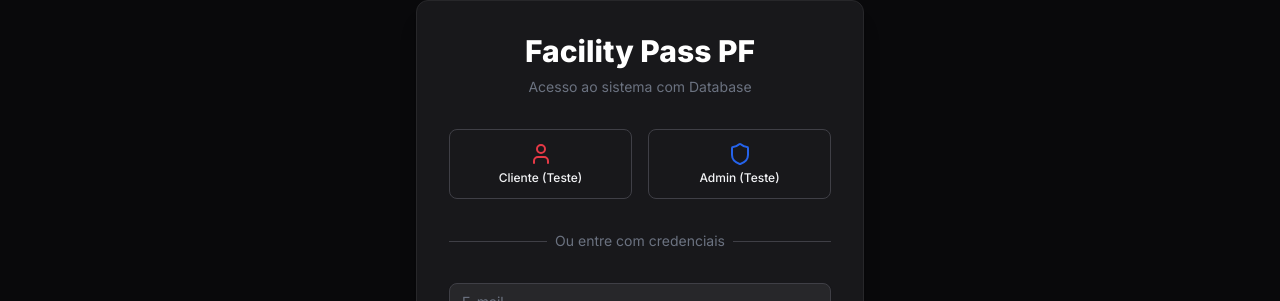
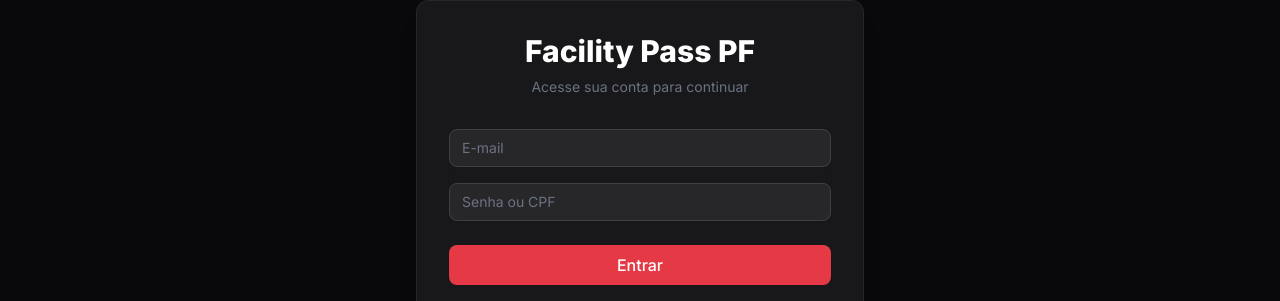
Before and after one commit to iagodeffreitas/Facilitypass, a React (Vite) app: page /#/login in a window 1280 px wide. Shown: the part 113-414 px from the top of the page. Built offline with nearby package versions, Linux system fonts and the light colour scheme; no server answers; the database is empty.

Commit message:
Update Login.tsx

```diff
--- a/pages/Login.tsx
+++ b/pages/Login.tsx
@@ -2,7 +2,6 @@ import React, { useState } from 'react';
 import { useNavigate, Link, useSearchParams } from 'react-router-dom';
 import { useAuth } from '../contexts/AuthContext';
 import { Button } from '../components/ui/Buttons';
-import { Shield, User as UserIcon } from 'lucide-react';
 
 export const Login: React.FC = () => {
   const navigate = useNavigate();
@@ -31,11 +30,6 @@ export const Login: React.FC = () => {
     try {
       const success = await login(email, password);
       if (success) {
-        // Check role locally or wait for state update.
-        // For simplicity, we redirect based on email or fetch logic inside login (but login returns bool)
-        // We'll rely on the fact that if login is true, context 'user' will be updated.
-        // However, state update might be slightly delayed.
-        // A simple check on email string for redirect (as per previous mock logic) works for immediate UX
         if (email === 'admin@facilitypass.com') {
            handlePostLoginRedirect('ADMIN');
         } else {
@@ -51,28 +45,13 @@ export const Login: React.FC = () => {
     }
   };
 
-  const handleQuickLogin = async (role: 'admin' | 'client') => {
-    setIsLoading(true);
-    let success = false;
-    if (role === 'admin') {
-      success = await login('admin@facilitypass.com', '123');
-    } else {
-      success = await login('joao@cliente.com', '123');
-    }
-    setIsLoading(false);
-
-    if (success) {
-      handlePostLoginRedirect(role === 'admin' ? 'ADMIN' : 'CLIENT');
-    }
-  };
-
   return (
     <div className="flex-grow flex items-center justify-center py-12 px-4 sm:px-6 lg:px-8">
       <div className="max-w-md w-full space-y-8 bg-white dark:bg-zinc-900 p-8 rounded-xl shadow-xl border border-gray-200 dark:border-zinc-800">
         <div className="text-center">
           <h2 className="text-3xl font-extrabold text-gray-900 dark:text-white">Facility Pass PF</h2>
           <p className="mt-2 text-sm text-gray-500">
-            Acesso ao sistema com Database
+            Acesse sua conta para continuar
           </p>
         </div>
 
@@ -81,37 +60,6 @@ export const Login: React.FC = () => {
             {error}
           </div>
         )}
-
-        {/* Quick Login Buttons (Test Mode) */}
-        <div className="grid grid-cols-2 gap-4 mb-6">
-          <button
-            type="button"
-            onClick={() => handleQuickLogin('client')}
-            className="flex flex-col items-center justify-center p-3 border border-gray-200 dark:border-zinc-700 rounded-lg hover:bg-gray-50 dark:hover:bg-zinc-800 transition-colors disabled:opacity-50"
-            disabled={isLoading}
-          >
-            <UserIcon className="w-6 h-6 mb-1 text-brand-red" />
-            <span className="text-xs font-medium">Cliente (Teste)</span>
-          </button>
-          <button
-            type="button"
-            onClick={() => handleQuickLogin('admin')}
-            className="flex flex-col items-center justify-center p-3 border border-gray-200 dark:border-zinc-700 rounded-lg hover:bg-gray-50 dark:hover:bg-zinc-800 transition-colors disabled:opacity-50"
-            disabled={isLoading}
-          >
-            <Shield className="w-6 h-6 mb-1 text-blue-600" />
-            <span className="text-xs font-medium">Admin (Teste)</span>
-          </button>
-        </div>
-
-        <div className="relative mb-6">
-            <div className="absolute inset-0 flex items-center">
-                <div className="w-full border-t border-gray-300 dark:border-zinc-700"></div>
-            </div>
-            <div className="relative flex justify-center text-sm">
-                <span className="px-2 bg-white dark:bg-zinc-900 text-gray-500">Ou entre com credenciais</span>
-            </div>
-        </div>
 
         <form className="mt-8 space-y-6" onSubmit={handleSubmit}>
           <div className="rounded-md shadow-sm space-y-4">
```
